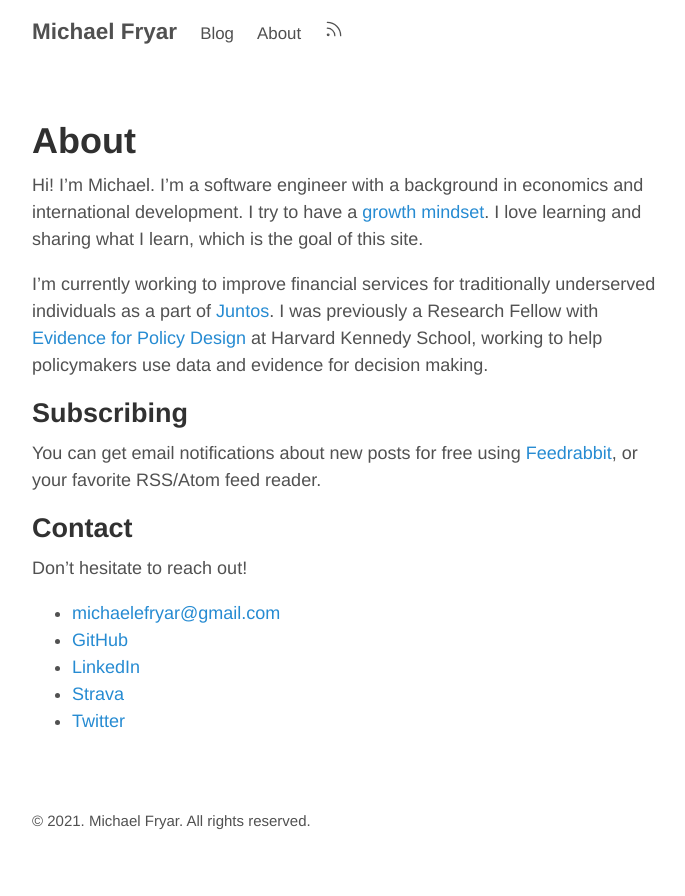
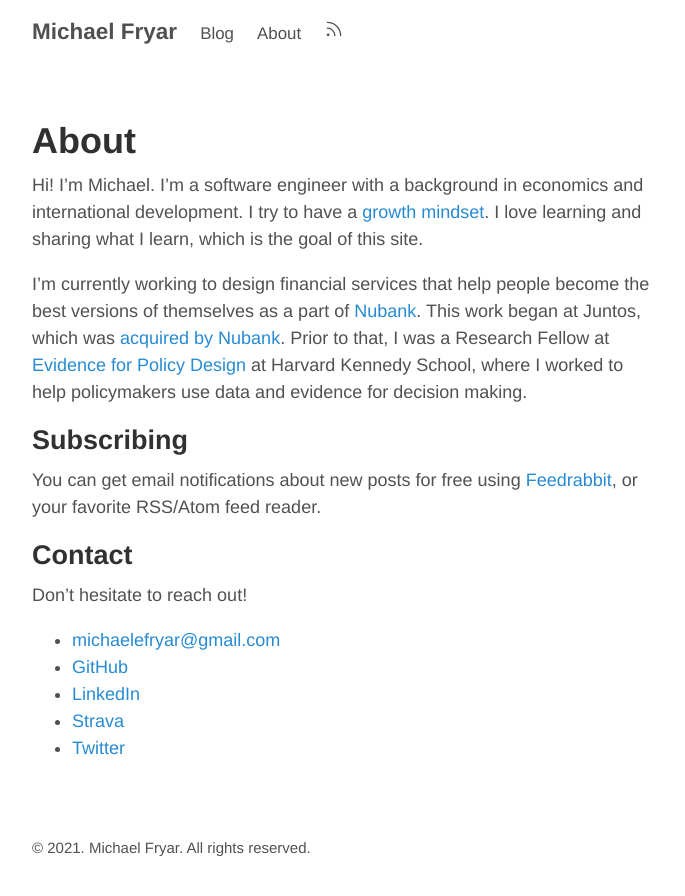
Before and after one commit to mefryar/mefryar.github.io, a Jekyll site: the page built from about.md, in a window 1280 px wide. Shown: the top 896 px of the page, without its empty margins (293-978 px from the left). Built offline with Jekyll 4.4.1, drawn with Linux system fonts in a browser that asks for light colours.

Commit message:
About: Update for Nubank's acquisition of Juntos
This commit updates my bio on my About page to reflect Nubank's
acquisition of Juntos.

```diff
--- a/about.md
+++ b/about.md
@@ -8,11 +8,14 @@ international development.  I try to have a [growth
 mindset](https://hbr.org/2016/01/what-having-a-growth-mindset-actually-means).
 I love learning and sharing what I learn, which is the goal of this site.
 
-I'm currently working to improve financial services for traditionally
-underserved individuals as a part of [Juntos](https://juntosglobal.com/about/).
-I was previously a Research Fellow with [Evidence for Policy
-Design](https://epod.cid.harvard.edu/) at Harvard Kennedy School, working to
-help policymakers use data and evidence for decision making.
+I'm currently working to design financial services that help people become the
+best versions of themselves as a part of
+[Nubank](https://nubank.com.br/en/careers/). This work began at Juntos, which
+was [acquired by
+Nubank](https://labsnews.com/en/news/business/nubank-buys-american-juntos-global-for-personalized-chats-with-customers/).
+Prior to that, I was a Research Fellow at [Evidence for Policy
+Design](https://epod.cid.harvard.edu/) at Harvard Kennedy School, where I worked
+to help policymakers use data and evidence for decision making.
 
 ## Subscribing
 You can get email notifications about new posts for free using
```
